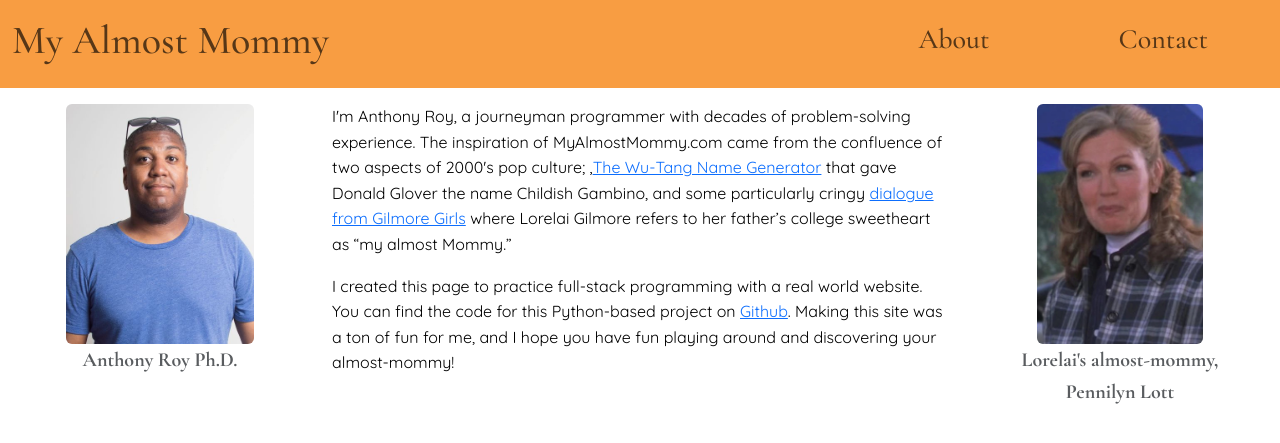
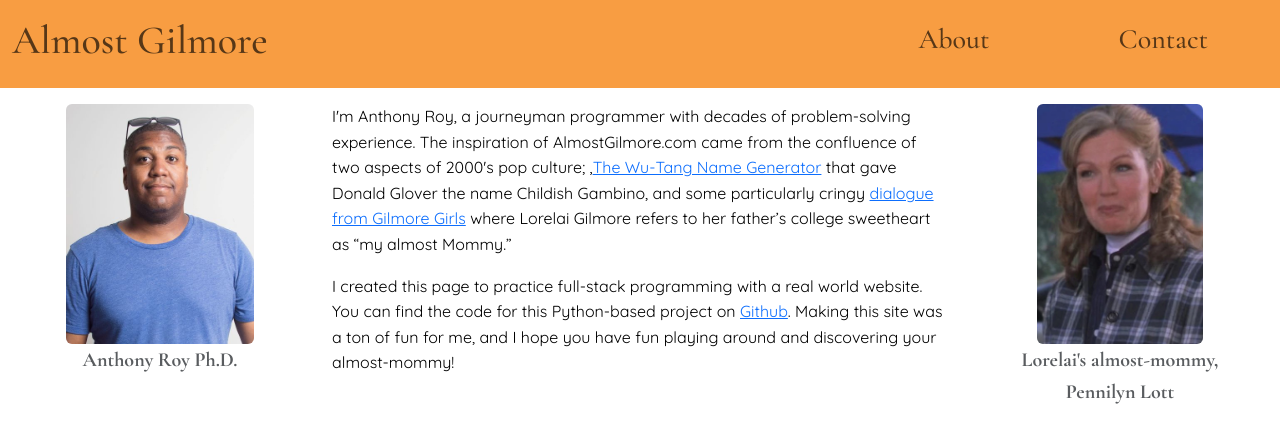
Before and after one commit to anthonymroy/my-almost-mommy, a Flask app: page /about in a window 1280 px wide. Shown: the top 443 px of the page. Run offline with Flask 3, Linux system fonts and the light colour scheme; parts of the project's set-up code (start-up, migrations or seed data) failed here and were passed over.

Commit message:
New domain and adserve stuff

```diff
--- /dev/null
+++ b/ads.txt
@@ -0,0 +1 @@
+google.com, pub-5763651481096362, DIRECT, f08c47fec0942fa0
--- /dev/null
+++ b/robots.txt
@@ -0,0 +1,6 @@
+User-agent: Mediapartners-Google
+Allow: /
+
+User-agent: *
+Allow: /
+Disallow: /search/
--- a/templates/about.html
+++ b/templates/about.html
@@ -16,7 +16,7 @@
             <div class="col-12 col-md-6">
                 <p>
                     I'm Anthony Roy, a journeyman programmer with decades of problem-solving experience.
-                    The inspiration of MyAlmostMommy.com came from the confluence of two aspects of 2000's pop culture;
+                    The inspiration of AlmostGilmore.com came from the confluence of two aspects of 2000's pop culture;
                     ,<a href="http://www.mess.be/inickgenwuname.php/">The Wu-Tang Name Generator</a> that gave Donald
                     Glover the name Childish Gambino, and some particularly cringy
                     <a href="https://www.tiktok.com/@aeiomg/video/7233324918446853381">dialogue from Gilmore Girls</a>
--- a/templates/base.html
+++ b/templates/base.html
@@ -4,7 +4,7 @@
         <meta charset="UTF-8">
         <meta name="viewport" content="width=device-width, initial-scale=1.0">
         <meta name="google-adsense-account" content="ca-pub-5763651481096362">
-        <title>My Almost Mommy</title>
+        <title>Almost Gilmore</title>
         <link rel="icon" href="/static/images/favicon.ico" type="image/x-icon">
         <link href="https://cdn.jsdelivr.net/npm/bootstrap@5.3.3/dist/css/bootstrap.min.css" rel="stylesheet">
         <script async src="https://pagead2.googlesyndication.com/pagead/js/adsbygoogle.js?client=ca-pub-5763651481096362"
@@ -39,7 +39,7 @@
         <nav class="navbar" style="background-color: #F89D42;" data-bs-theme="light">
             <div class="container-fluid">
                 <h1 class="navbar-text col-12 col-md-8 text-center text-sm-start">
-                    <a  href="{{ url_for('index')}}" style="text-decoration: none; color: inherit;">My Almost Mommy</a>
+                    <a  href="{{ url_for('index')}}" style="text-decoration: none; color: inherit;">Almost Gilmore</a>
                 </h1>
                 <h3 class="navbar-text col-6 col-md-2 text-center">
                     <a  href="{{ url_for('about')}}" style="text-decoration: none; color: inherit;">About</a>
--- a/templates/contact.html
+++ b/templates/contact.html
@@ -12,7 +12,7 @@
                 <a href="https://anthonymroy.pythonanywhere.com/">Calcule</a>
             </div>
             <div class="col-12 col-sm-6 fs-4 text-center">
-                <a href="mailto:anthony@myalmostmommy.com">Email</a>
+                <a href="mailto:anthony@almostgilmore.com">Email</a>
             </div>
         </div>
         <div class="row my-3">
```
